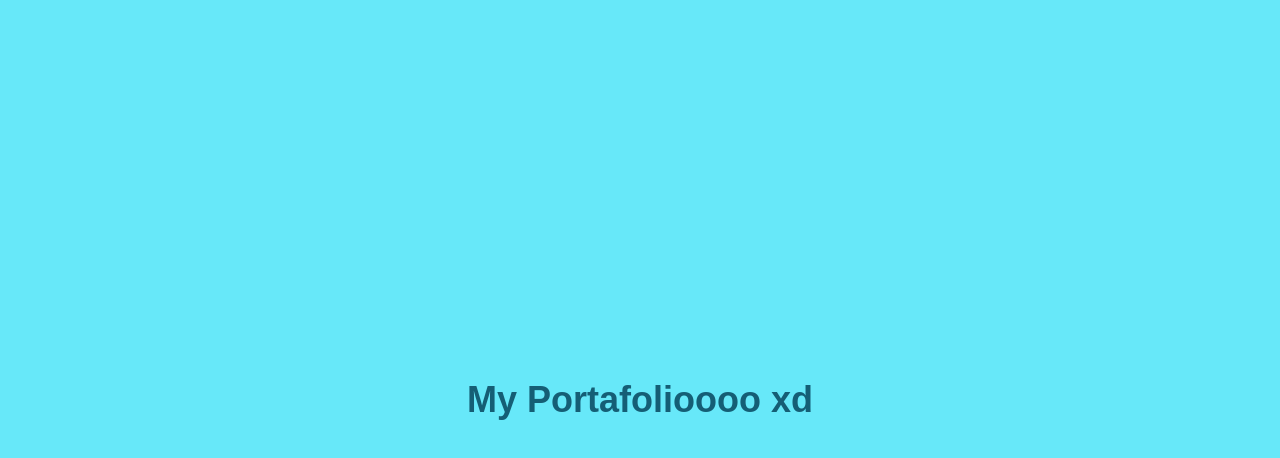
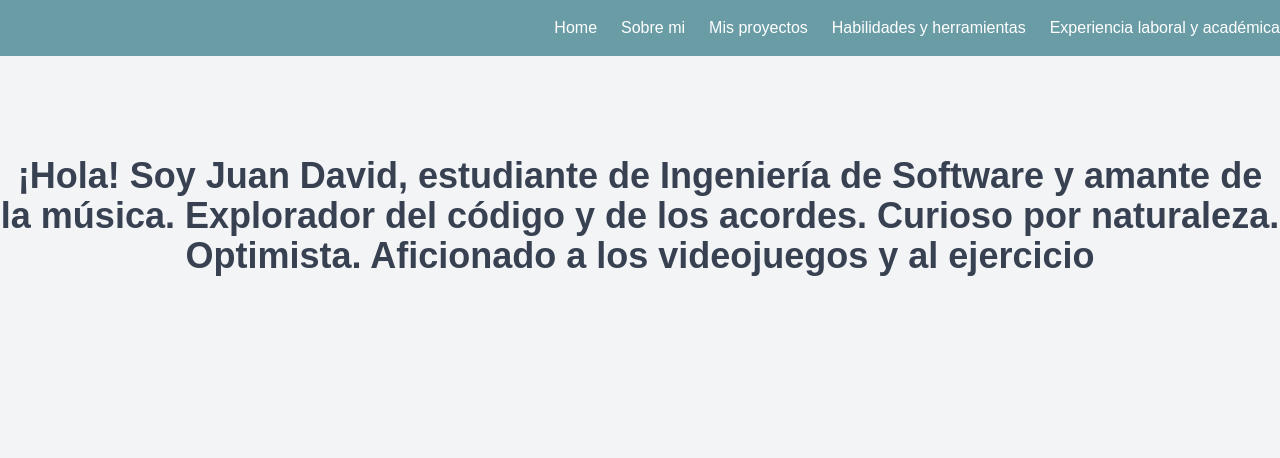
Before and after one commit to juandab132/Portfolio, a Next.js app: page / in a window 1280 px wide. Shown: the top 458 px of the page. Built offline with nearby package versions, Linux system fonts and the light colour scheme.

Commit message:
agregando barra y descripcion

```diff
--- a/app/page.tsx
+++ b/app/page.tsx
@@ -1,9 +1,22 @@
 
 export default function Home() {
   return (
-    <main className="flex justify-center items-center h-screen bg-cyan-300">
-      <h1 className="text-4xl text-cyan-800 font-extrabold">My Portafolioooo xd</h1>
-    </main>
+    <div className="min-h-screen bg-gray-100 text-gray-700">
+      <header className="bg-customTeal text-white py-4">
+        <nav className="container mx-auto flex justify-between md:justify-end items-center">
+          <ul className="flex flex-col md:flex-row space-y-4 md:space-y-0 md:space-x-6">
+            <li><a href="#" className="hover:text-teal-300">Home</a></li>
+            <li><a href="#" className="hover:text-teal-300">Sobre mi</a></li>
+            <li><a href="#" className="hover:text-teal-300">Mis proyectos</a></li>
+            <li><a href="#" className="hover:text-teal-300">Habilidades y herramientas</a></li>
+            <li><a href="#" className="hover:text-teal-300">Experiencia laboral y académica</a></li>
+          </ul>
+        </nav>
+      </header>
+
+      <main className=" container mx-auto py-16 text-center mt-9">
+      <h1 className="text-4xl font-bold mb-4">¡Hola! Soy Juan David, estudiante de Ingeniería de Software y amante de la música. Explorador del código y de los acordes. Curioso por naturaleza. Optimista. Aficionado a los videojuegos y al ejercicio</h1>
+      </main>
+    </div>
   );
-
 }
--- a/package.json
+++ b/package.json
@@ -9,7 +9,7 @@
     "lint": "next lint"
   },
   "dependencies": {
-    "next": "14.2.8",
+    "next": "^14.2.16",
     "portfolio": "file:",
     "react": "^18",
     "react-dom": "^18"
--- a/tailwind.config.ts
+++ b/tailwind.config.ts
@@ -11,6 +11,7 @@ const config: Config = {
       colors: {
         background: "var(--background)",
         foreground: "var(--foreground)",
+        customTeal: '#6A9CA6',
       },
     },
   },
```
Also changed, not shown: 1 other file (tests, documents, lock files or other folders).
